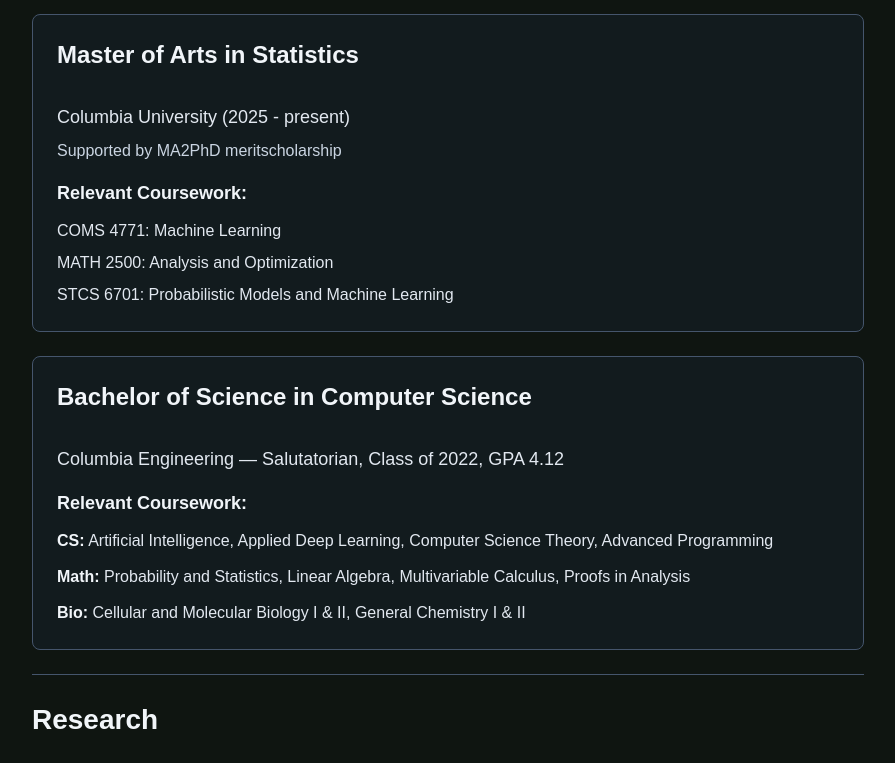
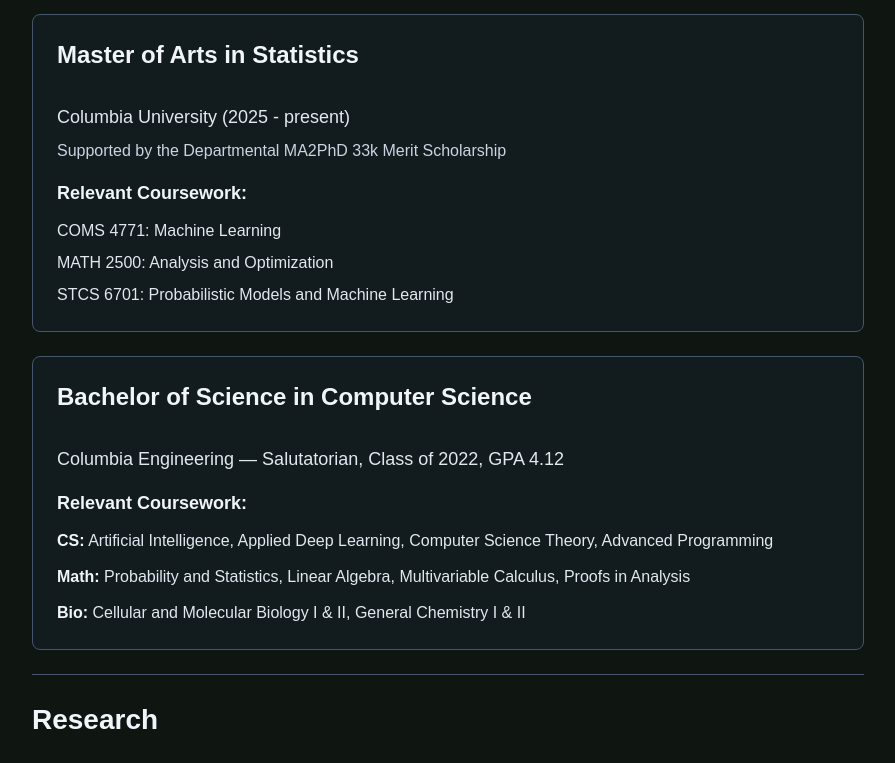
Before and after one commit to mv2731/mv2731.github.io, a Next.js app: page / in a window 1280 px wide. Shown: the part 1620-2383 px from the top of the page, without its empty margins (192-1087 px from the left). Built offline with nearby package versions, Linux system fonts and the light colour scheme.

Commit message:
improve txt

```diff
--- a/app/page.tsx
+++ b/app/page.tsx
@@ -123,7 +123,7 @@
               <div className="bg-slate-800/30 p-6 rounded-lg border border-slate-600">
                 <h3 className="text-2xl font-bold text-slate-100 mb-8 text-slate-100 mb-3">Master of Arts in Statistics</h3>
                 <div className="text-lg text-slate-200 mb-2">Columbia University (2025 - present)</div>
-                <div className="text-slate-300 mb-4">Supported by MA2PhD meritscholarship</div>
+                <div className="text-slate-300 mb-4">Supported by the Departmental MA2PhD 33k Merit Scholarship</div>
                 <div className="mt-4">
                   <h4 className="text-lg font-semibold text-slate-100 mb-3">Relevant Coursework:</h4>
                   <ul className="grid grid-cols-1 gap-2 text-slate-200">
@@ -655,7 +655,7 @@
                   <span className="text-slate-400 text-sm font-medium">2017</span>
                 </div>
                 <p className="text-slate-200 mb-3">
-                  Selected as one of six Newton students to win the National Merit Scholarship, chosen from over 15,000 finalists nationwide in the 2017 National Merit Scholarship Program.
+                  Recognized as a National Merit Finalist for receiving a perfect score on the PSAT and selected as one of six Newton students to win the scholarship, chosen from over 15,000 finalists nationwide.
                 </p>
                 <p className="text-slate-300 text-sm">
                   Featured in <a
@@ -684,7 +684,7 @@
                   <span className="text-slate-400 text-sm font-medium">2017</span>
                 </div>
                 <p className="text-slate-200 mb-3">
-                  Selected as a semifinalist for the U.S. Presidential Scholars Program, one of the nation's highest honors for high school students, recognizing superior academic achievement and leadership potential.
+                  Selected as one of four female students in Massachusetts as a semifinalist for the U.S. Presidential Scholars Program. This award is one of the nation's highest honors for high school students, recognizing superior academic achievement and leadership potential.
                 </p>
                 <p className="text-slate-300 text-sm">
                   Listed in <a
@@ -835,7 +835,7 @@
                   </li>
                   <li className="flex items-start">
                     <span className="text-slate-400 mr-3 mt-2">🏫</span>
-                    <span>Columbia GSAS MA2PhD Merit Scholarship (2025)</span>
+                    <span>Columbia GSAS MA2PhD 33k Merit Scholarship (2025)</span>
                   </li>
                   <li className="flex items-start">
                     <span className="text-slate-400 mr-3 mt-2">💰</span>
```
